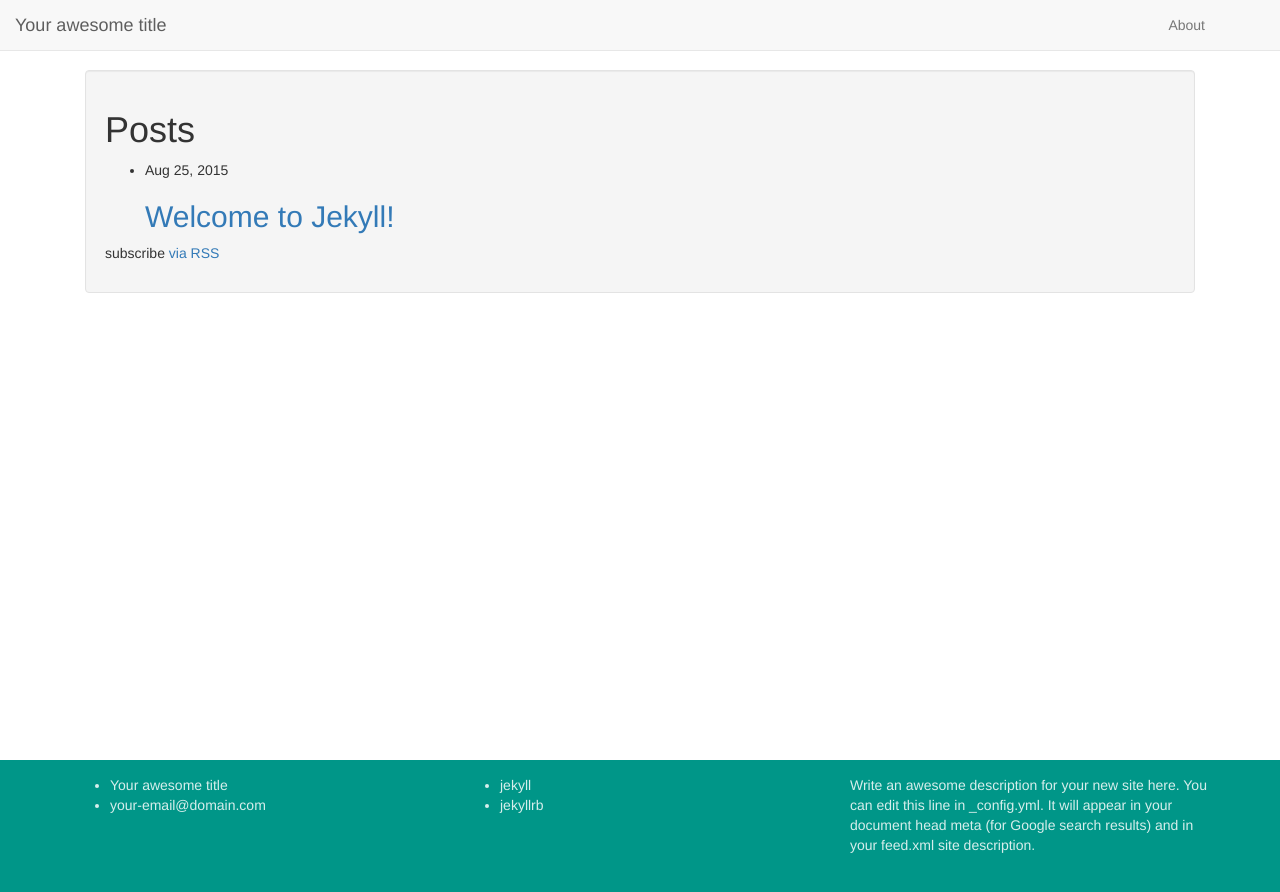
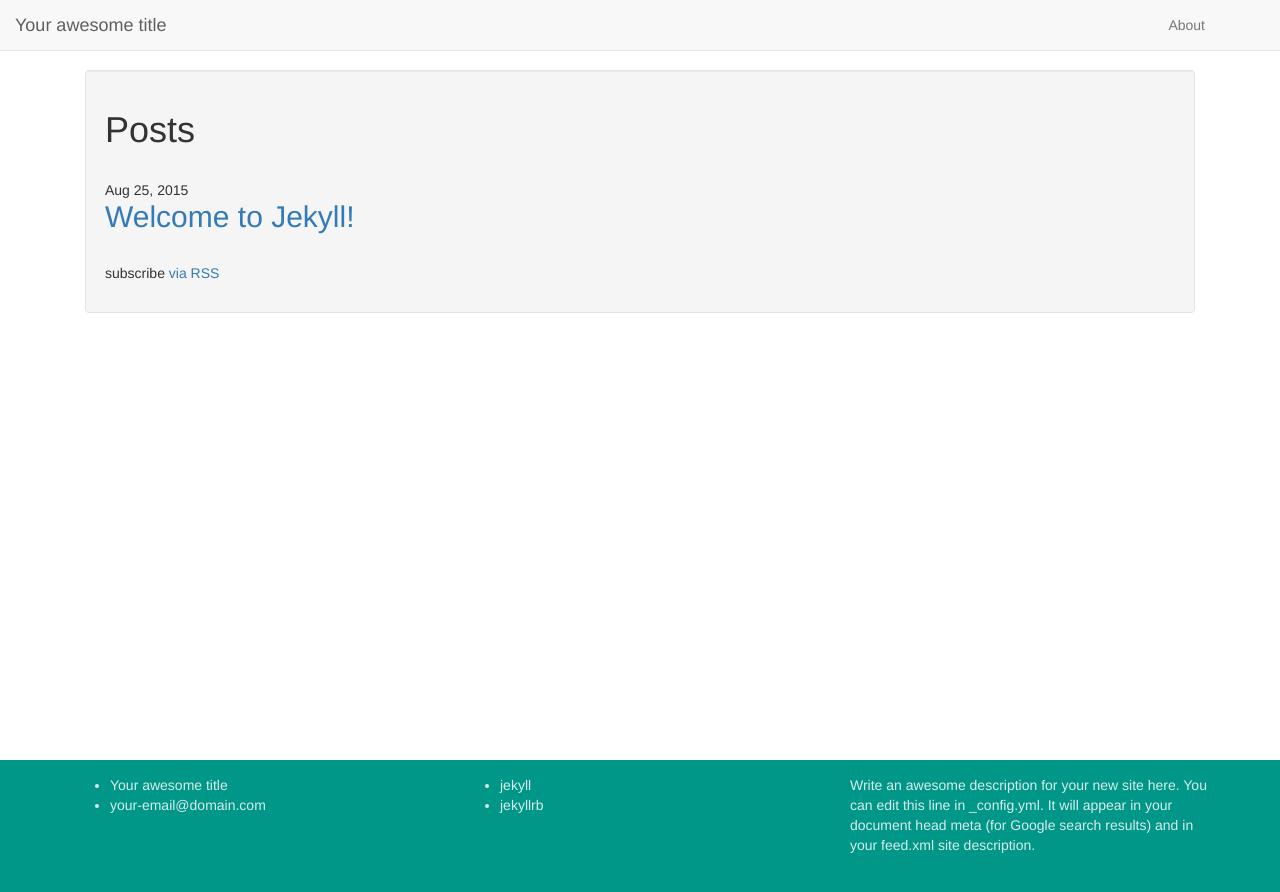
Before and after one commit to vinyanalista/material-jekyll, a Jekyll site: the page built from index.html, in a window 1280 px wide. Shown: the top 892 px of the page. Built offline with Jekyll 4.4.1, drawn with Linux system fonts in a browser that asks for light colours; nearby versions of some CDN libraries.

Commit message:
Home page

```diff
--- a/css/main.css
+++ b/css/main.css
@@ -67,6 +67,7 @@ body {
 
 #search-form {
     background: #009688;
+    box-shadow: none;
     position: absolute;
     top: 0;
     right: 0;
@@ -99,3 +100,26 @@ body {
     animation: none;
     background-image: linear-gradient(#ffffff, #ffffff), linear-gradient(#d2d2d2, #d2d2d2);
 }
+
+/* Home page */
+
+.page-heading {
+    margin-bottom: 30px;
+}
+
+.post-link {
+    display: block;
+}
+
+.post-list {
+    margin-left: 0px;
+    padding: 0px;
+}
+
+.post-list > li {
+    margin-bottom: 30px;
+}
+
+.post-title {
+    margin-top: 0px;
+}
--- a/index.html
+++ b/index.html
@@ -5,11 +5,11 @@ layout: default
 <div class="home">
     <h1 class="page-heading">Posts</h1>
 
-    <ul class="post-list">
+    <ul class="post-list list-unstyled">
         {% for post in site.posts %}
             <li>
                 <span class="post-meta">{{ post.date | date: "%b %-d, %Y" }}</span>
-                <h2>
+                <h2 class="post-title">
                     <a class="post-link" href="{{ post.url | prepend: site.baseurl }}">{{ post.title }}</a>
                 </h2>
             </li>
```
